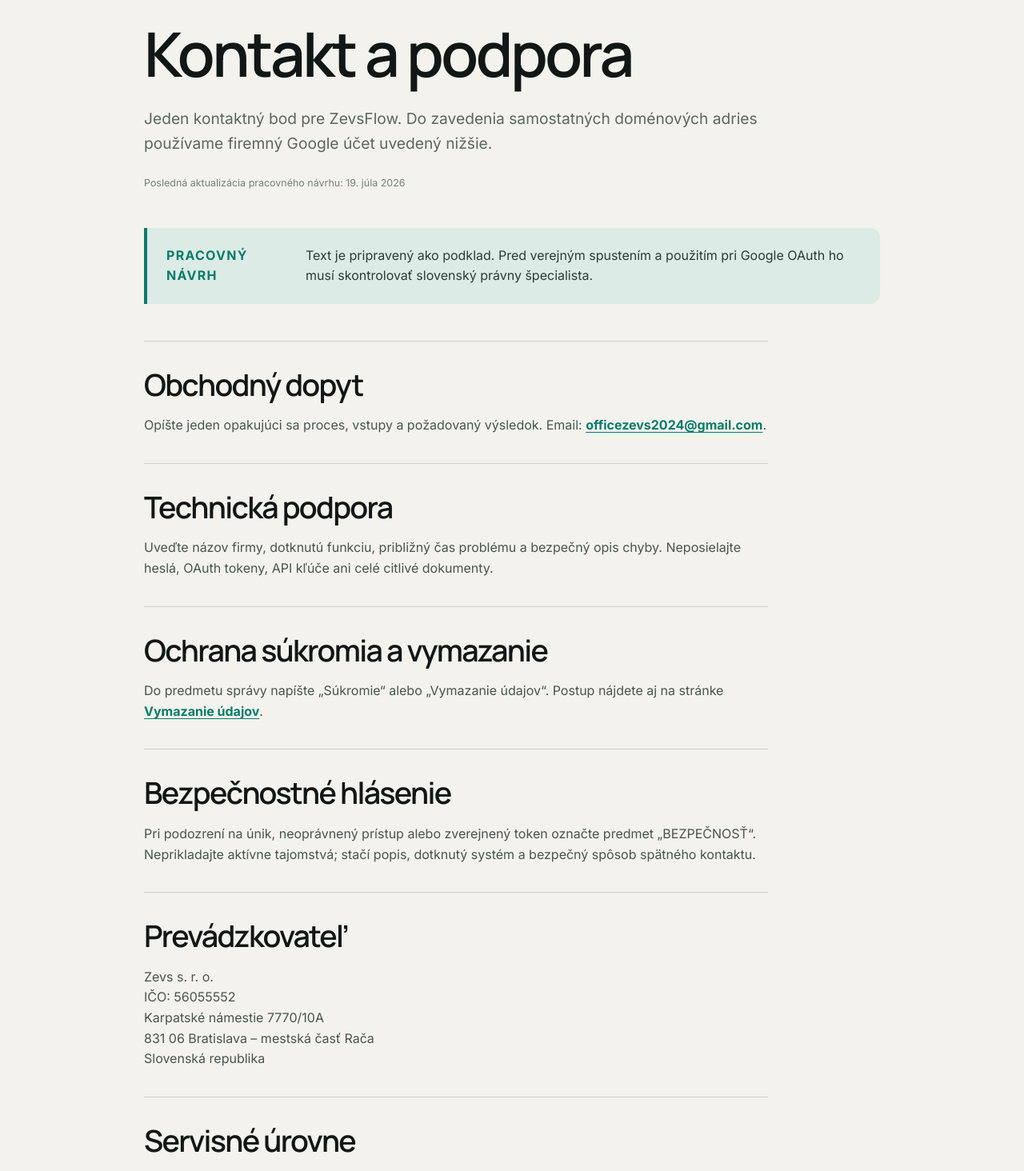
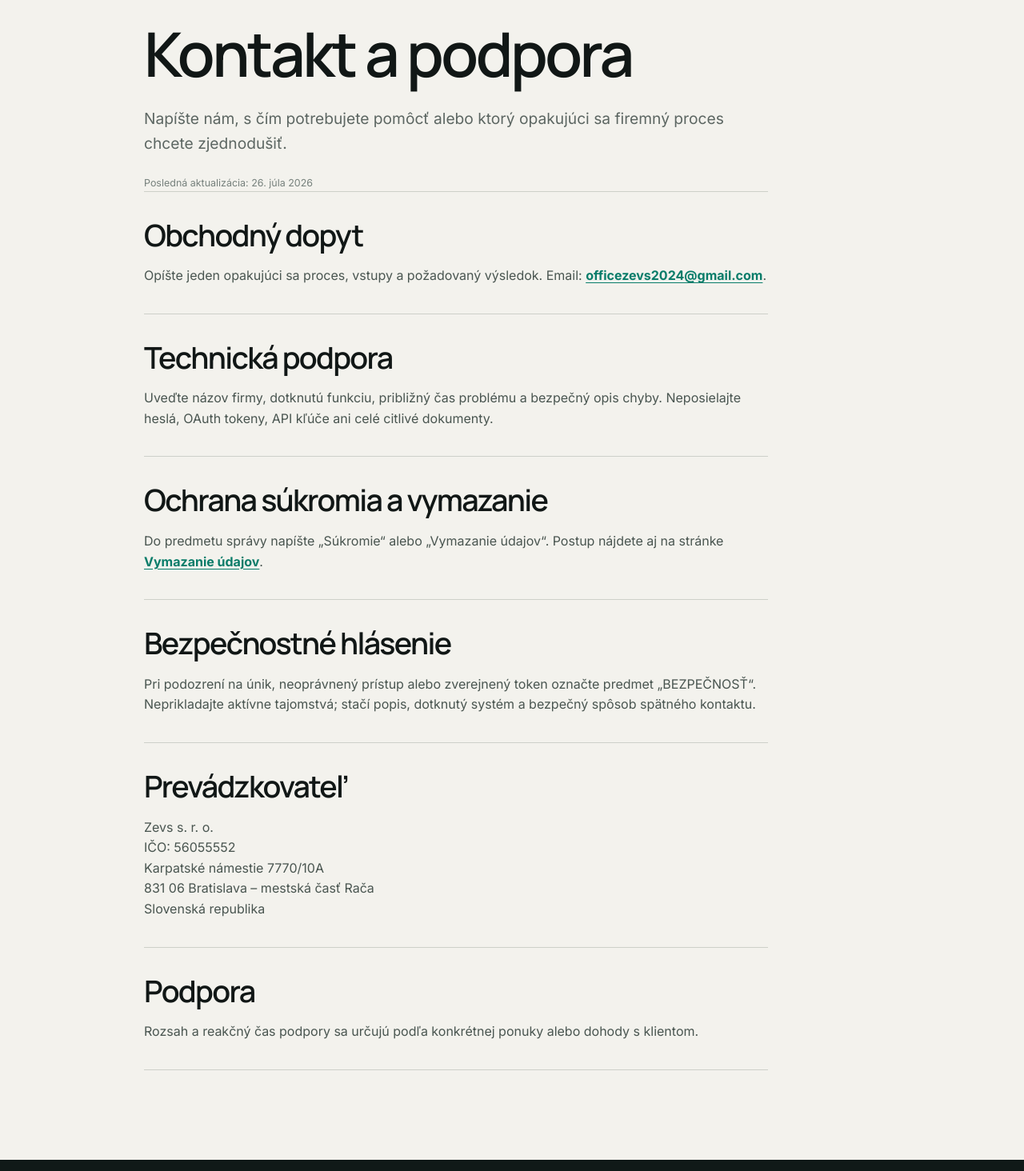
Before and after one commit to Mykh-Ai/zevsflow-site, a Next.js app: page /support in a window 1280 px wide. Shown: the part 246-1710 px from the top of the page at 80% size. Built offline with nearby package versions, Linux system fonts and the light colour scheme.

Commit message:
Remove internal launch commentary from public pages
Remove the public working-draft banner and internal email/setup commentary, make the support page visitor-focused, and add a rendered-output regression test.

```diff
--- a/app/page-elements.tsx
+++ b/app/page-elements.tsx
@@ -12,15 +12,6 @@
   );
 }
 
-export function DraftNotice({ children }: { children?: React.ReactNode }) {
-  return (
-    <aside className="draft-notice" aria-label="Stav dokumentu">
-      <strong>Pracovný návrh</strong>
-      <p>{children ?? "Text je pripravený ako podklad. Pred verejným spustením a použitím pri Google OAuth ho musí skontrolovať slovenský právny špecialista."}</p>
-    </aside>
-  );
-}
-
 export function LegalLayout({ title, intro, children }: { title: string; intro: string; children: React.ReactNode }) {
   return (
     <main id="main">
@@ -30,8 +21,7 @@
           <p className="eyebrow"><span /> Verejné informácie</p>
           <h1>{title}</h1>
           <p className="legal-intro">{intro}</p>
-          <p className="updated">Posledná aktualizácia pracovného návrhu: 19. júla 2026</p>
-          <DraftNotice />
+          <p className="updated">Posledná aktualizácia: 26. júla 2026</p>
           <div className="legal-content">{children}</div>
         </article>
       </section>
--- a/app/support/page.tsx
+++ b/app/support/page.tsx
@@ -4,12 +4,12 @@
 export const metadata: Metadata = { title: "Kontakt a podpora | ZevsFlow", description: "Kontakt pre obchodné otázky, podporu, ochranu súkromia a bezpečnostné hlásenia ZevsFlow." };
 
 export default function SupportPage() {
-  return <LegalLayout title="Kontakt a podpora" intro="Jeden kontaktný bod pre ZevsFlow. Do zavedenia samostatných doménových adries používame firemný Google účet uvedený nižšie.">
+  return <LegalLayout title="Kontakt a podpora" intro="Napíšte nám, s čím potrebujete pomôcť alebo ktorý opakujúci sa firemný proces chcete zjednodušiť.">
     <section><h2>Obchodný dopyt</h2><p>Opíšte jeden opakujúci sa proces, vstupy a požadovaný výsledok. Email: <a href="mailto:officezevs2024@gmail.com?subject=ZevsFlow%20%E2%80%93%20obchodn%C3%BD%20dopyt">officezevs2024@gmail.com</a>.</p></section>
     <section><h2>Technická podpora</h2><p>Uveďte názov firmy, dotknutú funkciu, približný čas problému a bezpečný opis chyby. Neposielajte heslá, OAuth tokeny, API kľúče ani celé citlivé dokumenty.</p></section>
     <section><h2>Ochrana súkromia a vymazanie</h2><p>Do predmetu správy napíšte „Súkromie“ alebo „Vymazanie údajov“. Postup nájdete aj na stránke <a href="/data-deletion">Vymazanie údajov</a>.</p></section>
     <section><h2>Bezpečnostné hlásenie</h2><p>Pri podozrení na únik, neoprávnený prístup alebo zverejnený token označte predmet „BEZPEČNOSŤ“. Neprikladajte aktívne tajomstvá; stačí popis, dotknutý systém a bezpečný spôsob spätného kontaktu.</p></section>
     <section><h2>Prevádzkovateľ</h2><p>Zevs s. r. o.<br />IČO: 56055552<br />Karpatské námestie 7770/10A<br />831 06 Bratislava – mestská časť Rača<br />Slovenská republika</p></section>
-    <section><h2>Servisné úrovne</h2><p>Aktuálny pracovný náhľad nemá garantovanú reakčnú dobu ani nepretržitú podporu. Konkrétne časy podpory a riešenia incidentov budú súčasťou ponuky alebo produkčných podmienok.</p></section>
+    <section><h2>Podpora</h2><p>Rozsah a reakčný čas podpory sa určujú podľa konkrétnej ponuky alebo dohody s klientom.</p></section>
   </LegalLayout>;
 }
```
Also changed, not shown: 1 other file (tests, documents, lock files or other folders).
